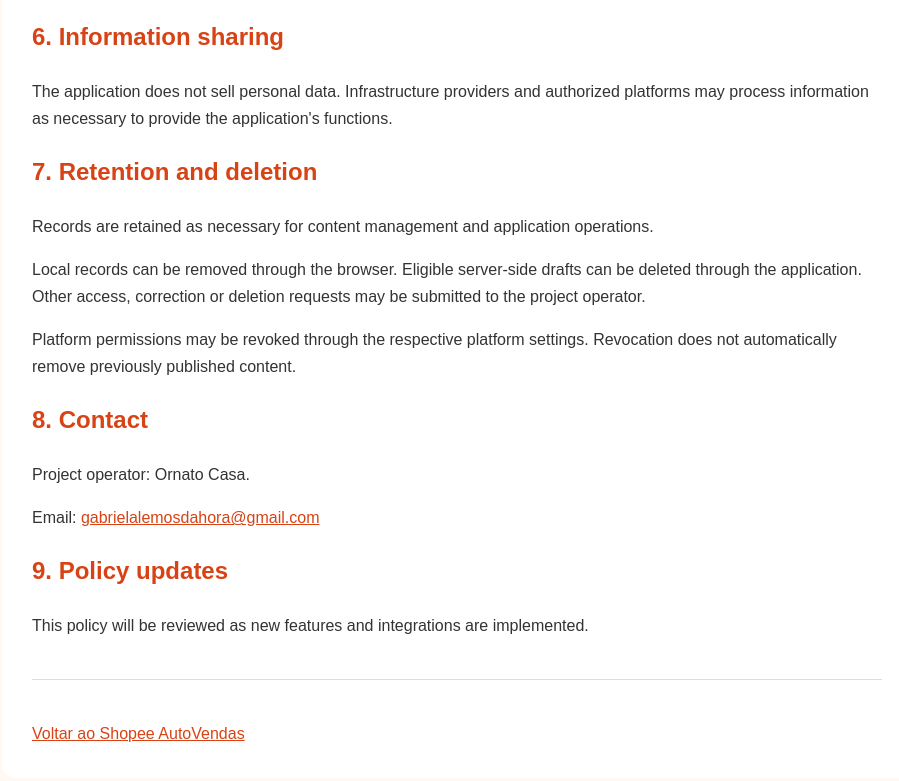
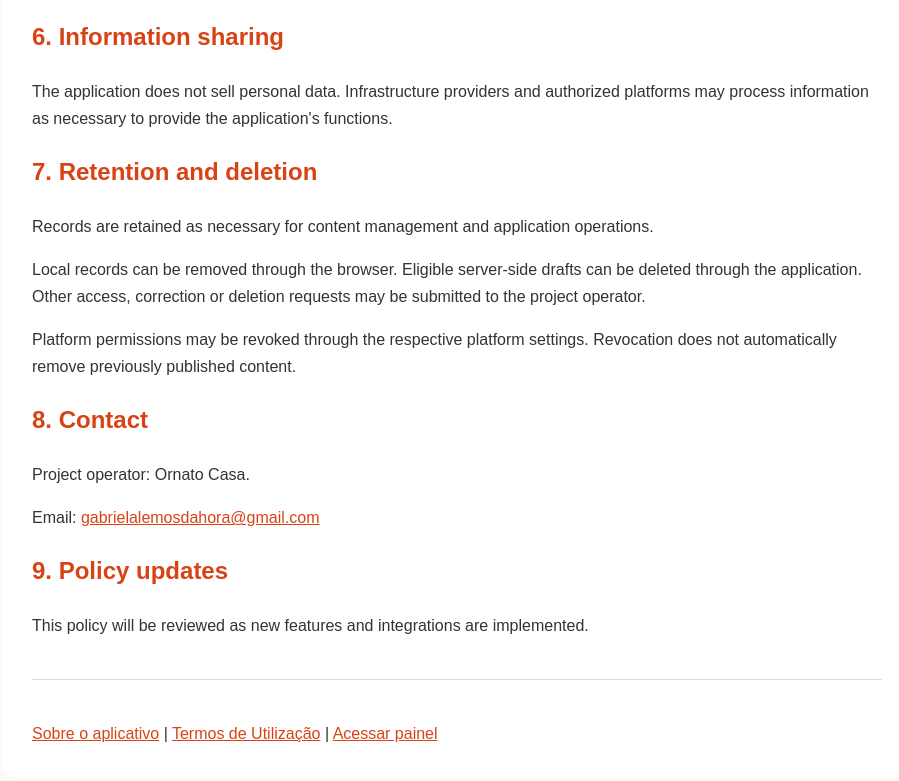
Before and after one commit to shopeeautovendas/shopeeautovendas.github.io, a plain HTML site: page privacidade.html in a window 1280 px wide. Shown: the part 3236-4017 px from the top of the page, without its empty margins (183-1082 px from the left). Drawn offline with Linux system fonts and the light colour scheme.

Commit message:
Add navigation links to privacidade.html

```diff
--- a/privacidade.html
+++ b/privacidade.html
@@ -218,7 +218,11 @@ and integrations are implemented.</p>
 </section>
 
 <hr>
-<a href="index.html">Voltar ao Shopee AutoVendas</a>
+<a href="sobre.html">Sobre o aplicativo</a>
+ |
+<a href="termos.html">Termos de Utilização</a>
+ |
+<a href="index.html">Acessar painel</a>
 
 </main>
 </body>
```
